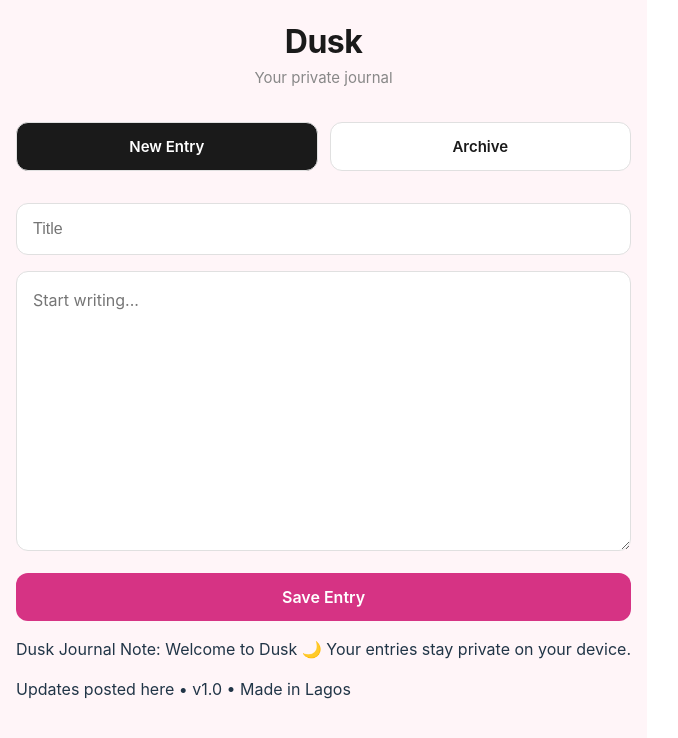
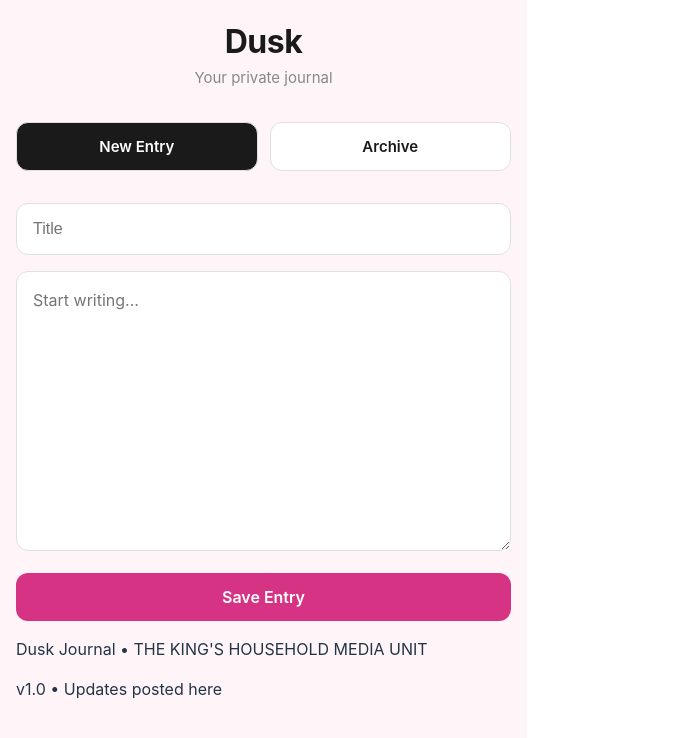
Before and after one commit to forteido-art/dusk-journal, a React (Vite) app: page / in a window 1280 px wide. Shown: the top 738 px of the page, without its empty margins (0-678 px from the left). Built offline with nearby package versions, Linux system fonts and the light colour scheme.

Commit message:
Update broadcast footer to black compact text

```diff
--- a/src/App.jsx
+++ b/src/App.jsx
@@ -321,17 +321,15 @@ function App() {
           </div>
         )}
       </div>
-{/* Broadcast footer */}
-<footer className="mt-16 border-t border-pink-100 pt-6 pb-8 px-4 text-center">
-  <p className="text-xs text-gray-500">
-    <span className="font-semibold text-pink-600">Dusk Journal Note:</span>
-    {" "}Welcome to Dusk 🌙 Your entries stay private on your device.
+{/* Broadcast Footer */}
+<footer className="mt-10 border-t border-gray-200 pt-4 pb-6 text-center">
+  <p className="text-sm text-gray-700 font-medium">
+    Dusk Journal • THE  KING'S HOUSEHOLD MEDIA UNIT
   </p>
-  <p className="text- text-gray-400 mt-2">
-    Updates posted here • v1.0 • Made in Lagos
+  <p className="text-xs text-gray-500 mt-1">
+    v1.0 • Updates posted here
   </p>
-</footer>
-    </div>
+</footer>    </div>
   )
 }
 
```
